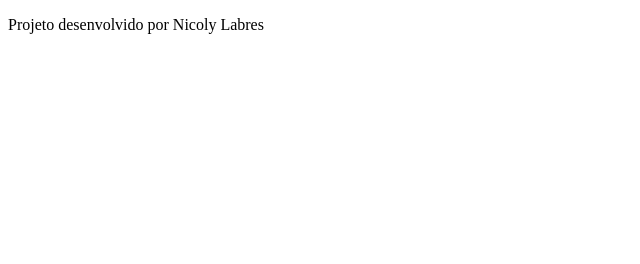
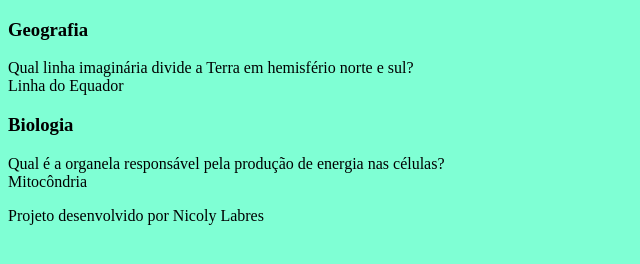
Before and after one commit to nicolylabres/FLASHCARDS-WEB, a plain HTML site: page index.html in a window 1280 px wide. Shown: the whole page, without its empty margins (0-640 px from the left). Drawn offline with Linux system fonts and the light colour scheme.

Commit message:
começando CSS

```diff
--- /dev/null
+++ b/assets/style.css
@@ -0,0 +1,3 @@
+body {
+background-color: aquamarine;
+}
--- a/index.html
+++ b/index.html
@@ -3,6 +3,7 @@
 <head>
     <meta charset="UTF-8">
     <meta name="viewport" content="width=device-width, initial-scale=1.0">
+    <link rel="stylesheet" href="assets/style.css">
     <title>Flashcard</title>
 </head>
 <body>
@@ -10,7 +11,24 @@
 <section id="container">
 <article class="cartao>
     <div class="cartao__conteudo">
-
+        <h3>Geografia</h3>
+        <div class="cartao__conteudo__pergunta">
+            Qual linha imaginária divide a Terra em hemisfério norte e sul?
+        </div>
+        <div class="cartao__conteudo__resposta">
+         Linha do Equador
+        </div>
+    </div>
+</article>
+<article class="cartao>
+    <div class="cartao__conteudo">
+        <h3>Biologia</h3>
+        <div class="cartao__conteudo__pergunta">
+            Qual é a organela responsável pela produção de energia nas células?
+        </div>
+        <div class="cartao__conteudo__resposta">
+         Mitocôndria
+        </div>
     </div>
 </article>
 </section>
```
